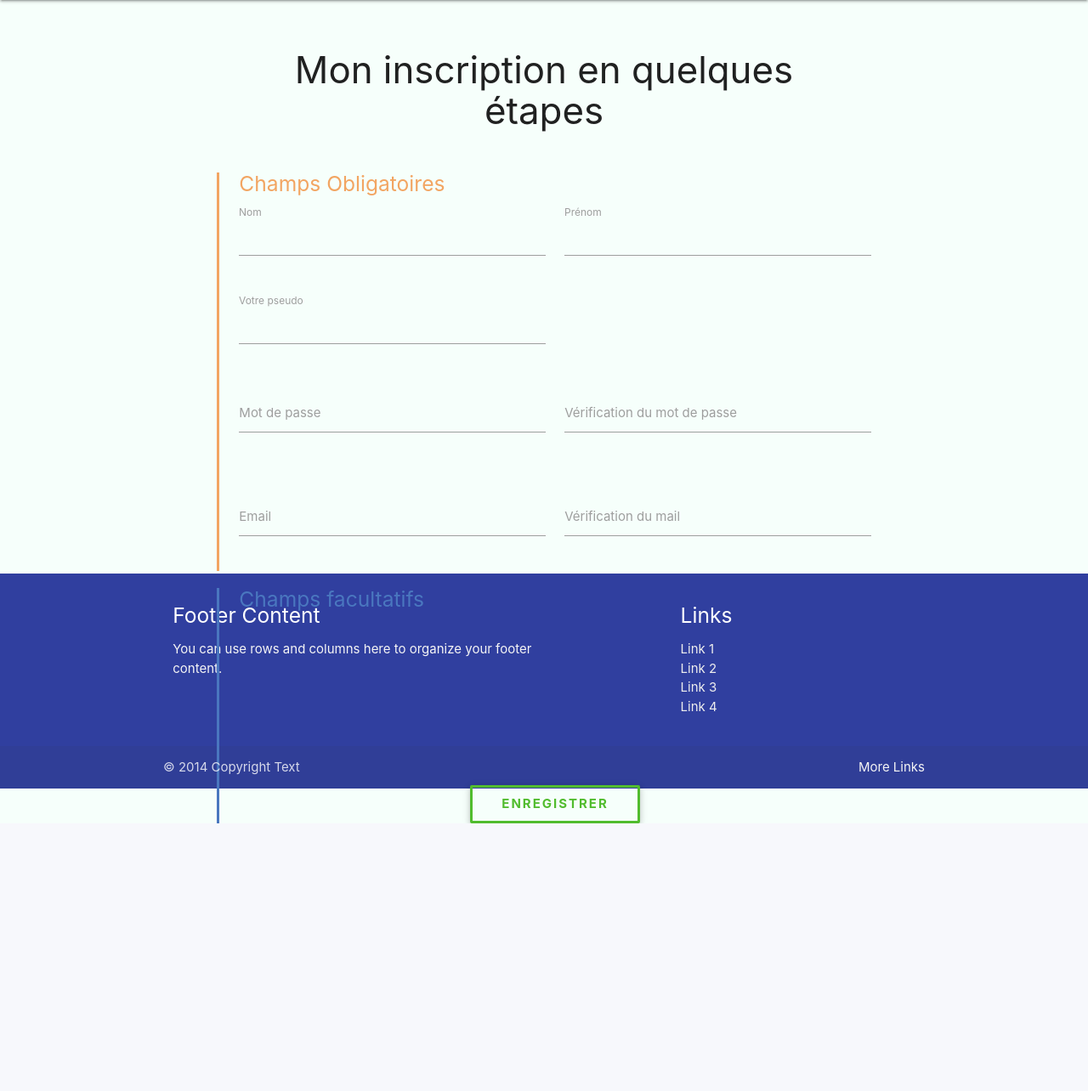
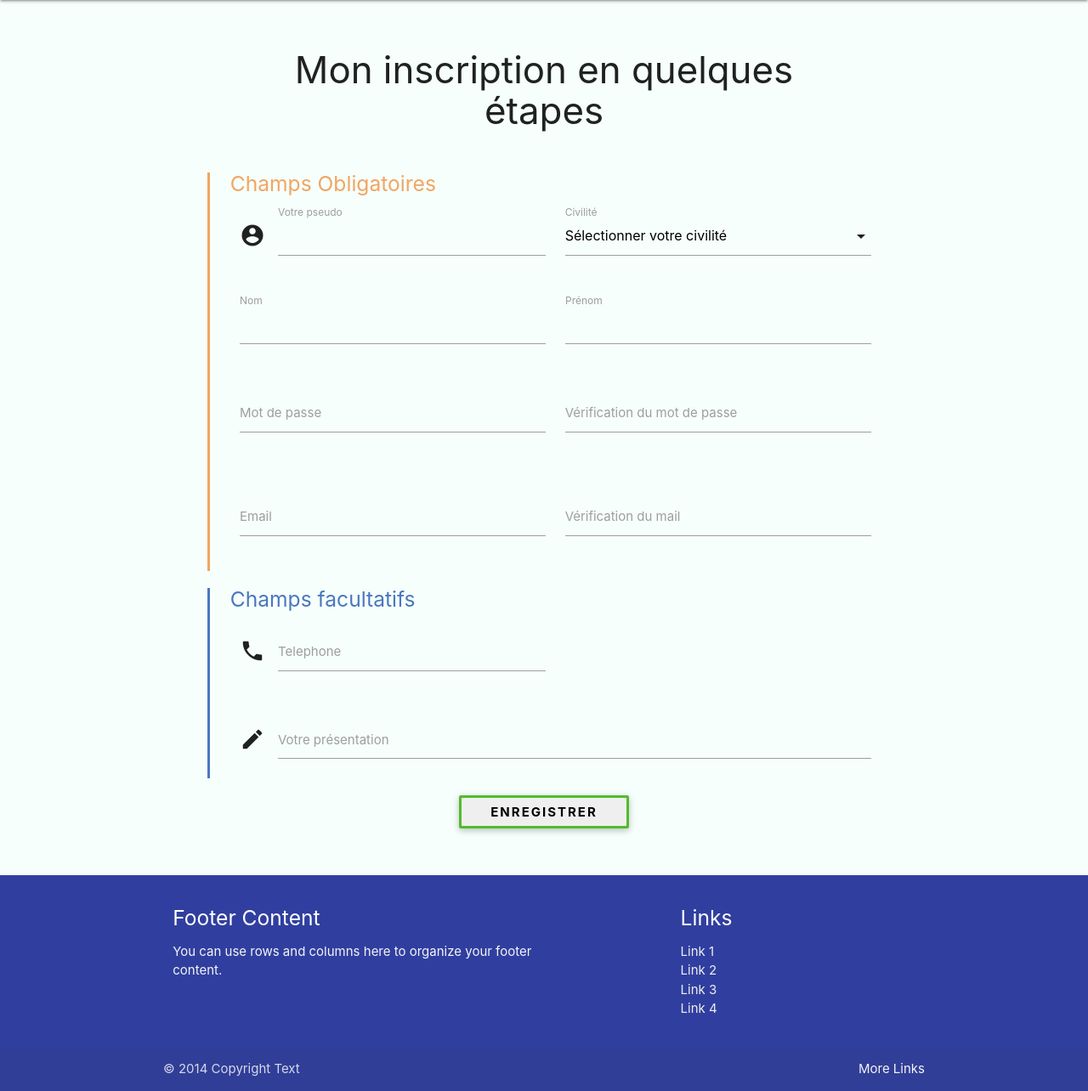
Before and after one commit to Korentyn/freelancer, a CodeIgniter app: page /Bizness/index.php/inscription/travailler in a window 1280 px wide. Shown: the part 64-1348 px from the top of the page at 85% size. Before the commit the page ends 1033 px from the top, so only its background shows below. Run offline with CodeIgniter, Linux system fonts and the light colour scheme.

Commit message:
formulaire creation utilisateur

```diff
--- a/application/views/layout/layout.php
+++ b/application/views/layout/layout.php
@@ -40,6 +40,7 @@
                 <div class="row">
 
                     <div class="input-field col s6">
+                        <i class="material-icons prefix">account_circle</i>
                         <input id="login1" type="text" class="validate">
                         <label for="login1">Login</label>
                         <span class="helper-text" data-error="wrong" data-success="right">Pas de compte ? <a href="<?php echo site_url('index.php/Inscription/'); ?>">Créer mon compte</a></span>
--- a/application/views/pages/formCreationFreelance.php
+++ b/application/views/pages/formCreationFreelance.php
@@ -20,48 +20,59 @@
 <body id="bodyForm">
 <div id="myForm-wrapper" class="row">
 
-    <form id="myFormInscription" class="col s12">
+    <form id="myFormInscription" method="post" action="http://localhost/freelancer/index.php/Utilisateur/enregistrer">
         <h3 class="titleForm">Mon inscription en quelques étapes</h3>
 
         <div class="champsObligatoires">
             <h5>Champs Obligatoires</h5>
+            <div class="row">
+                <div class="input-field col s6">
+                    <i class="material-icons prefix">account_circle</i>
+                    <input placeholder="" id="login" name="login" type="text" class="validate">
+                    <label for="login">Votre pseudo</label>
+                </div>
+                <div class="input-field col s6">
+                    <select name="civilite">
+                        <option value="" disabled selected>Sélectionner votre civilité</option>
+                        <option value="1">M.</option>
+                        <option value="2">MM.</option>
+                        <option value="3">Mlle</option>
+                    </select>
+                    <label>Civilité</label>
+                </div>
+            </div>
         <div class="row">
             <div class="input-field col s6">
-                <input placeholder="" id="nom" type="text" class="validate">
+                <input name="nom" placeholder="" id="nom" type="text" class="validate">
                 <label for="nom">Nom</label>
             </div>
         <div class="input-field col s6">
-            <input placeholder="" id="prenom" type="text" class="validate">
+            <input name="prenom" placeholder="" id="prenom" type="text" class="validate">
             <label for="prenom">Prénom</label>
         </div>
         </div>
 
-        <div class="row">
-            <div class="input-field col s6">
-                <input placeholder="" id="login" type="text" class="validate">
-                <label for="login">Votre pseudo</label>
-            </div>
-        </div>
+
             <div class="row">
                 <div class="input-field col s6">
-                    <input id="password" type="password" class="validate">
+                    <input name="password" id="password" type="password" class="validate">
                     <label for="password">Mot de passe</label>
                 </div>
                 <div class="input-field col s6">
-                    <input id="password2" type="password" class="validate" oninput="verifPassword()">
-                        <label for="password2">Vérification du mot de passe</label>
+                    <input name="passwordVerif" id="passwordVerif" type="password" class="validate" oninput="verifPassword()">
+                        <label for="passwordVerif">Vérification du mot de passe</label>
                     <span class="helper-text" data-error="wrong" data-success="right"></span>
                 </div>
             </div>
             <div class="row">
                 <div class="input-field col s6">
-                    <input id="email" type="email" class="validate">
+                    <input name="email" id="email" type="email" class="validate">
                         <label for="email">Email</label>
                     <span class="helper-text" data-error="wrong" data-success="right"></span>
                 </div>
                 <div class="input-field col s6">
-                    <input id="email" type="email" class="validate">
-                        <label for="email">Vérification du mail</label>
+                    <input name="emailVerif" id="emailVerif" type="email" class="validate">
+                        <label for="emailVerif">Vérification du mail</label>
                     <span class="helper-text" data-error="wrong" data-success="right"></span>
                 </div>
             </div>
@@ -70,12 +81,27 @@
         <div class="champsOptionnels">
                 <h5>Champs facultatifs</h5>
             <div class="row">
-
-                <div id="register" class="flex">
-                    <a href="#" id="sign" class="bttn">Enregistrer</a>
+                <div class="input-field col s6">
+                    <i class="material-icons prefix">phone</i>
+                    <input name="telephone" id="icon_telephone" type="tel" class="validate">
+                    <label for="icon_telephone">Telephone</label>
+                </div>
+            </div>
+            <div class="row">
+                <div class="input-field col s12">
+                    <i class="material-icons prefix">mode_edit</i>
+                    <textarea name="presentation" id="presentation" name="presentation" class="materialize-textarea" size="1200" data-length="1200"></textarea>
+                    <label for="presentation">Votre présentation</label>
                 </div>
             </div>
         </div>
+            <div class="row">
+
+                <div id="register" class="flex">
+                    <button type="submit" name="action" id="sign" class="bttn">Enregistrer</button>
+                </div>
+            </div>
+
 
     </form>
 </div>
@@ -83,17 +109,18 @@
 <script>
 
     $(document).ready(function () {
+        $('select').formSelect();
 
+        $('input#input_text, textarea#presentation').characterCounter();
 
-
-        $('#sign').click(function () {
-            var $nom = $("#pseudo").val();
-            var $prenom = $("#password1").val();
-
-            //alert("Vous avez tapé : " + $nom );
-
-            poster_event($nom, $prenom, $note);
-        });
+        // $('#sign').click(function () {
+        //     var $nom = $("#pseudo").val();
+        //     var $prenom = $("#password1").val();
+        //
+        //     //alert("Vous avez tapé : " + $nom );
+        //
+        //     poster_event($nom, $prenom, $note);
+        // });
 
     });
 
--- a/asset/css/formInscriptionUser.css
+++ b/asset/css/formInscriptionUser.css
@@ -19,7 +19,6 @@
 
 #myFormInscription{
     width : 99vh;
-    height: 80vh;
     margin-left: auto;
     margin-right: auto;
 }
@@ -27,10 +26,6 @@
 .titleForm{
     text-align: center;
     padding: 30px;
-}
-
-#register{
-    min-height: 30vh;
 }
 
 .helper-text{
--- a/asset/css/menu.css
+++ b/asset/css/menu.css
@@ -11,9 +11,9 @@ html, body {
   width: 100%; }
 
 .flex {
-  min-height: 50vh;
+
   display: flex;
-  align-items: flex-end;
+
   justify-content: center; }
 
 a.bttn {
--- a/asset/css/menu.scss
+++ b/asset/css/menu.scss
@@ -18,9 +18,9 @@ html, body{
 }
 
 .flex {
-  min-height: 50vh;
+
   display:flex;
-  align-items:flex-end;
+
   justify-content:center;
 }
 
```
Also changed, not shown: application/controllers/Utilisateur.php (+22 -30 lines).
